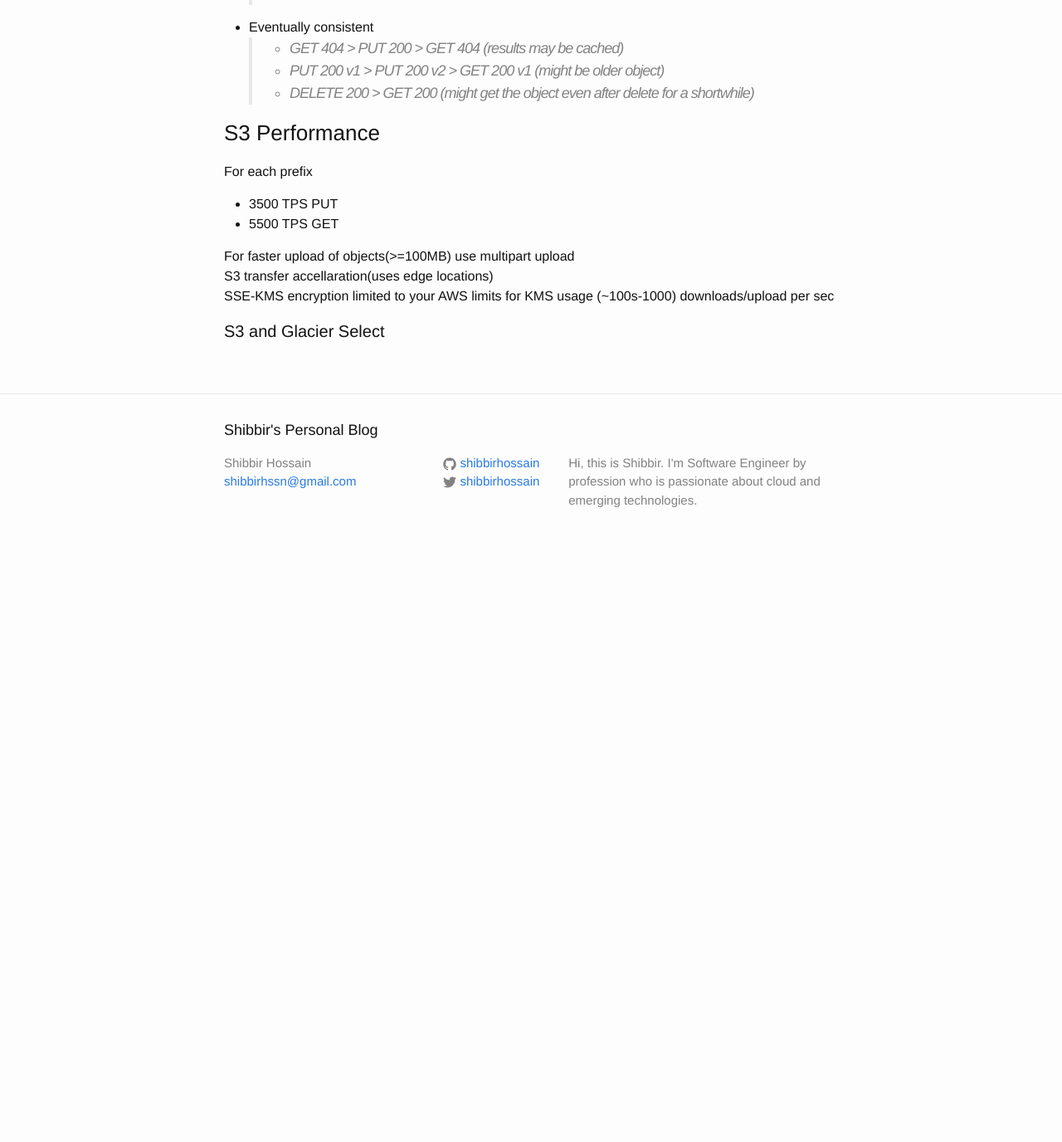
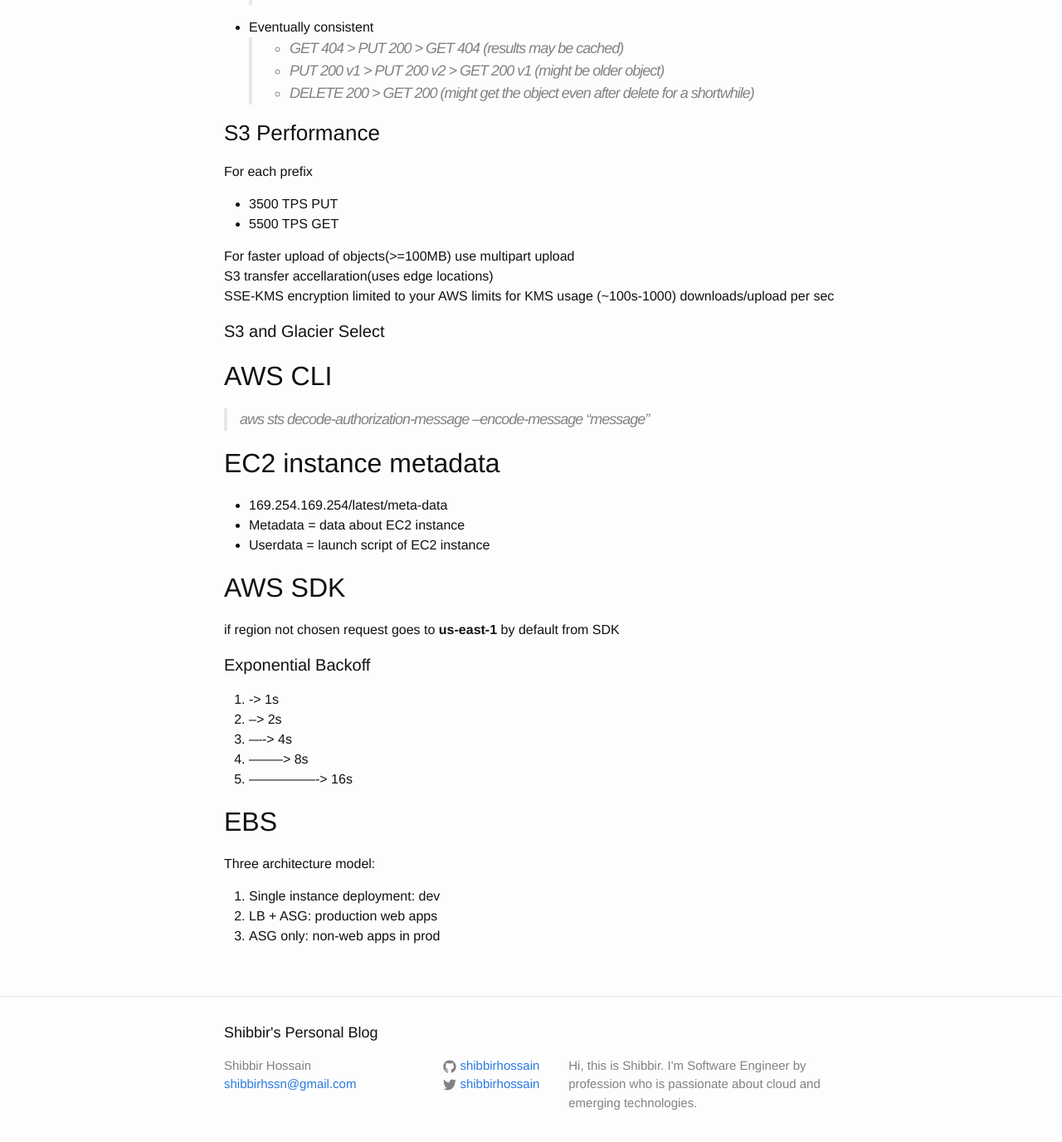
Before and after one commit to shibbirhossain/shibbirhossain.github.io, a Jekyll site: the page built from _posts/2020-05-10-Notes-On-AWS.markdown, in a window 1280 px wide and 1400 px high, scrolled down 4867 px. Shown: the top 1376 px of the window at 83% size. Built offline with Jekyll 4.4.1, drawn with Linux system fonts in a browser that asks for light colours; before the commit the page ends 5541 px from its top, so only the background shows below that.

Commit message:
add aws cli, sdk, EBS notes

```diff
--- a/_posts/2020-05-10-Notes-On-AWS.markdown
+++ b/_posts/2020-05-10-Notes-On-AWS.markdown
@@ -192,3 +192,27 @@
 SSE-KMS encryption limited to your AWS limits for KMS usage (~100s-1000) downloads/upload per sec
 
 #### S3 and Glacier Select
+
+## AWS CLI
+   > aws sts decode-authorization-message --encode-message "message"
+
+## EC2 instance metadata
+* 169.254.169.254/latest/meta-data
+* Metadata = data about EC2 instance
+* Userdata = launch script of EC2 instance
+
+## AWS SDK
+if region not chosen request goes to **us-east-1** by default from SDK
+
+#### Exponential Backoff
+1. -> 1s
+2. --> 2s
+3. ----> 4s
+4. --------> 8s
+5. ----------------> 16s
+
+## EBS
+Three architecture model:
+1. Single instance deployment: dev
+2. LB + ASG: production web apps
+3. ASG only: non-web apps in prod
```
